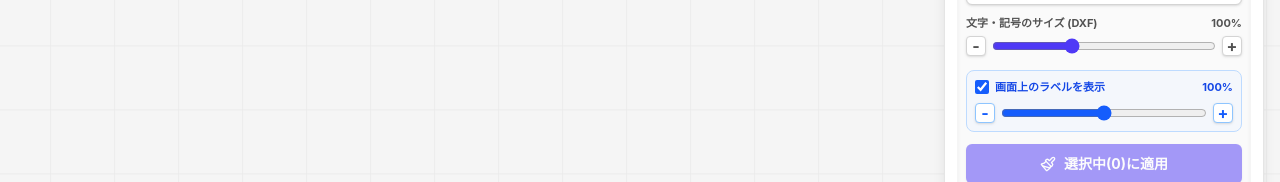
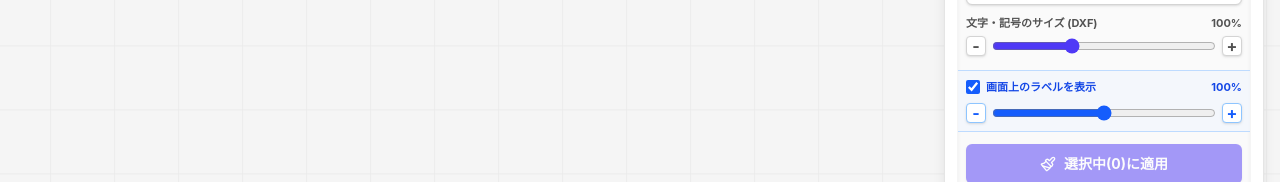
Before and after one commit to Kojiro-Nakamura/hoanrin-hanrei-sakuzu, a React (Vite) app: page / in a window 1280 px wide. Both pictures are taken after a click on the button "新規作図開始". Shown: the part 366-548 px from the top of the page. Built offline with nearby package versions, Linux system fonts and the light colour scheme.

Commit message:
Align + and - buttons for sliders

```diff
--- a/src/components/ToolPanel.jsx
+++ b/src/components/ToolPanel.jsx
@@ -108,7 +108,7 @@ export const ToolPanel = ({ mode, setMode, selectedPolygons, polygons, appliedGr
           </div>
         </div>
 
-        <div className="flex flex-col gap-1.5 mt-2 border border-blue-200 bg-blue-50/50 p-2 rounded-lg" onWheel={(e) => { e.stopPropagation(); if(showLabels){ setScreenMagnification(prev => { const p = isNaN(prev) ? 1.0 : prev; return Math.max(0.5, Math.min(1.5, Math.round((p + (e.deltaY > 0 ? -0.1 : 0.1)) * 10) / 10)); }); }}}>
+        <div className="flex flex-col gap-1.5 mt-2 border-y border-blue-200 bg-blue-50/50 py-2 -mx-2 px-2" onWheel={(e) => { e.stopPropagation(); if(showLabels){ setScreenMagnification(prev => { const p = isNaN(prev) ? 1.0 : prev; return Math.max(0.5, Math.min(1.5, Math.round((p + (e.deltaY > 0 ? -0.1 : 0.1)) * 10) / 10)); }); }}}>
           <div className="flex justify-between items-center mb-0.5">
             <label className="flex items-center gap-1.5 cursor-pointer" title="画面上で地番や文字ラベルを表示するか切り替えます（DXFには影響しません）">
               <input type="checkbox" checked={showLabels} onChange={() => setShowLabels(!showLabels)} className="w-3.5 h-3.5 accent-blue-600" />
```
